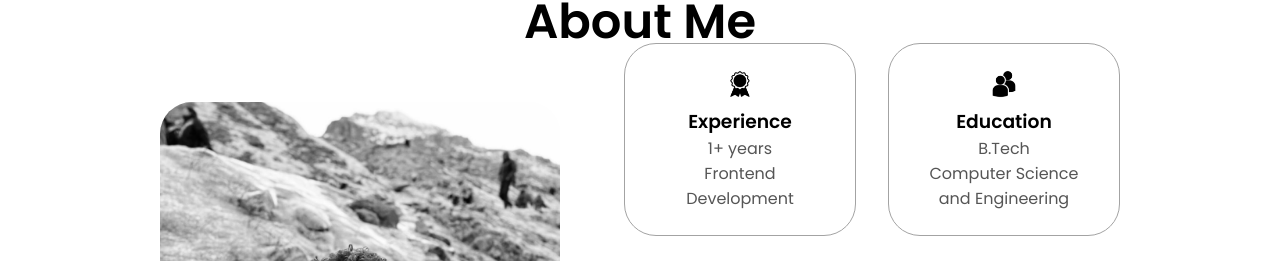
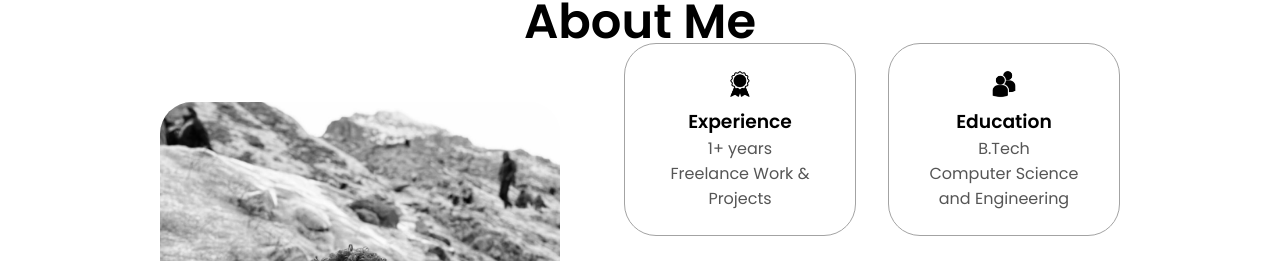
Before and after one commit to ChiragMadann/Porfolio, a plain HTML site: page index.html in a window 1280 px wide. Shown: the part 967-1228 px from the top of the page. Drawn offline with Linux system fonts and the light colour scheme.

Commit message:
Update index.html

```diff
--- a/index.html
+++ b/index.html
@@ -74,7 +74,8 @@
           <div class="details-container">
             <img src="./media/experience.png" alt="Experience icon" class="icon" />
             <h3>Experience</h3>
-            <p>1+ years <br />Frontend Development</p>
+            <p>1+ years</p>
+            <p>Freelance Work & Projects</p>
           </div>
           <div class="details-container">
             <img src="./media/education.png" alt="Education icon" class="icon" />
```
